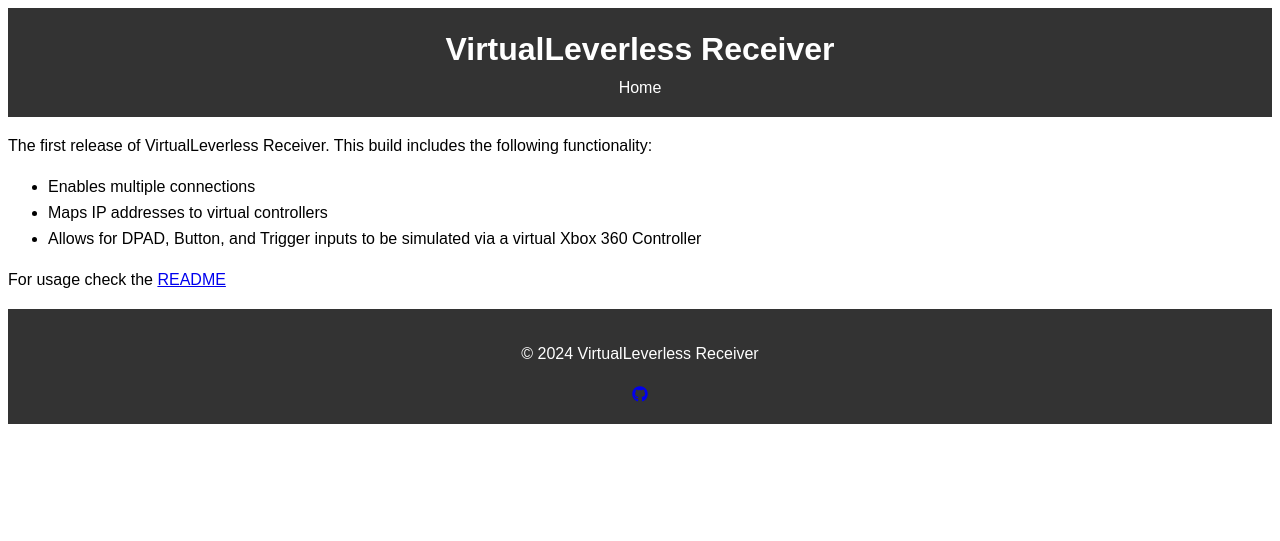
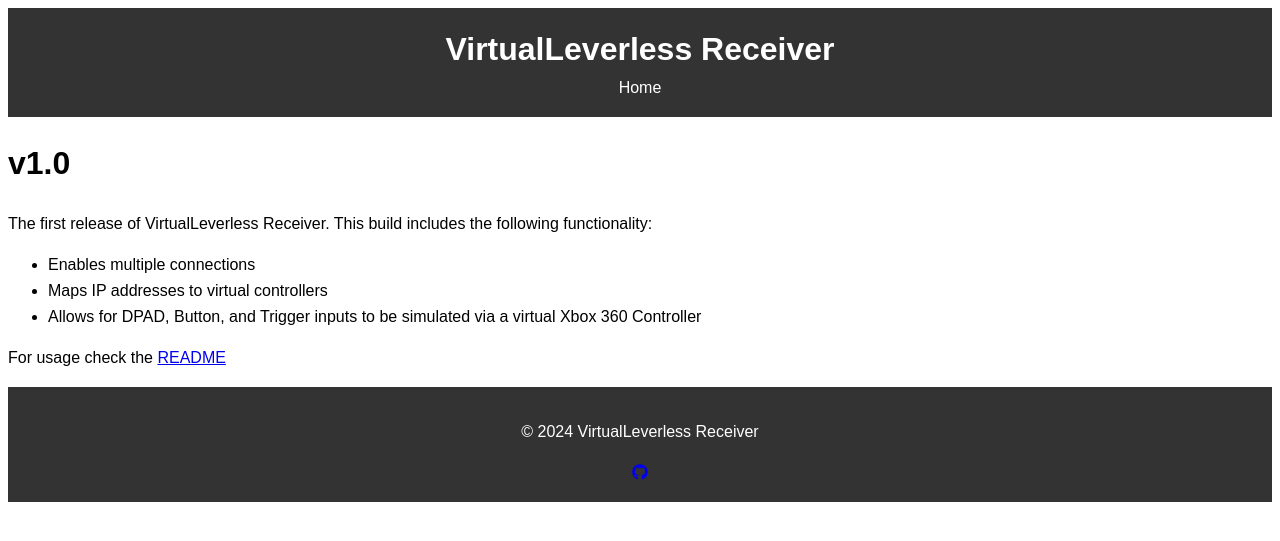
Before and after one commit to jackjburnett/VirtualLeverlessReceiver, a Jekyll site: the page built from docs/patch_notes/v1.0.md, in a window 1280 px wide. Shown: the top 541 px of the page. Built offline with Jekyll 4.4.1, drawn with Linux system fonts in a browser that asks for light colours; our own code applies the rules of GitHub Pages for plain Markdown files.

Commit message:
Update v1.0.md

```diff
--- a/docs/patch_notes/v1.0.md
+++ b/docs/patch_notes/v1.0.md
@@ -1,3 +1,4 @@
+# v1.0
 The first release of VirtualLeverless Receiver. This build includes the following functionality:
 
 - Enables multiple connections
```
